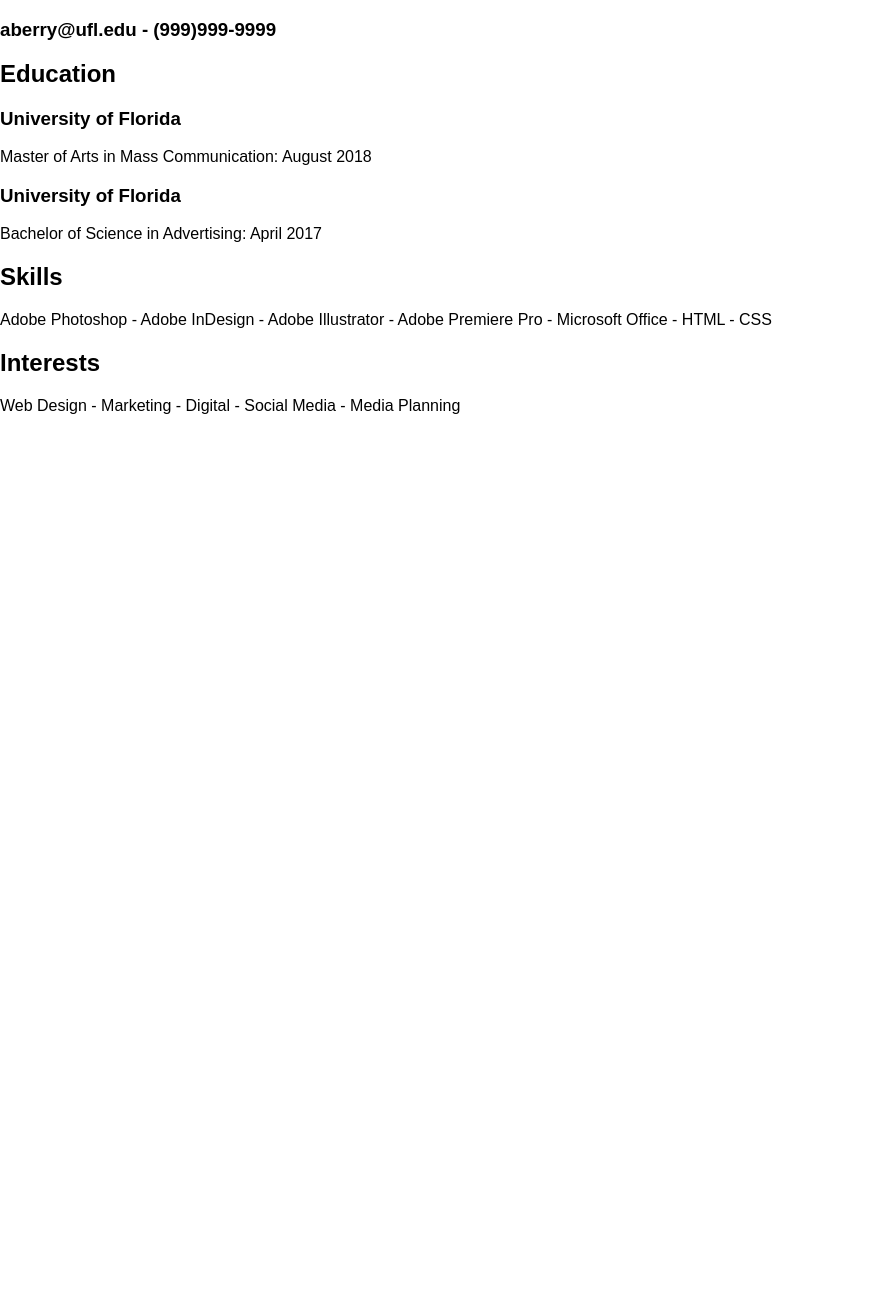
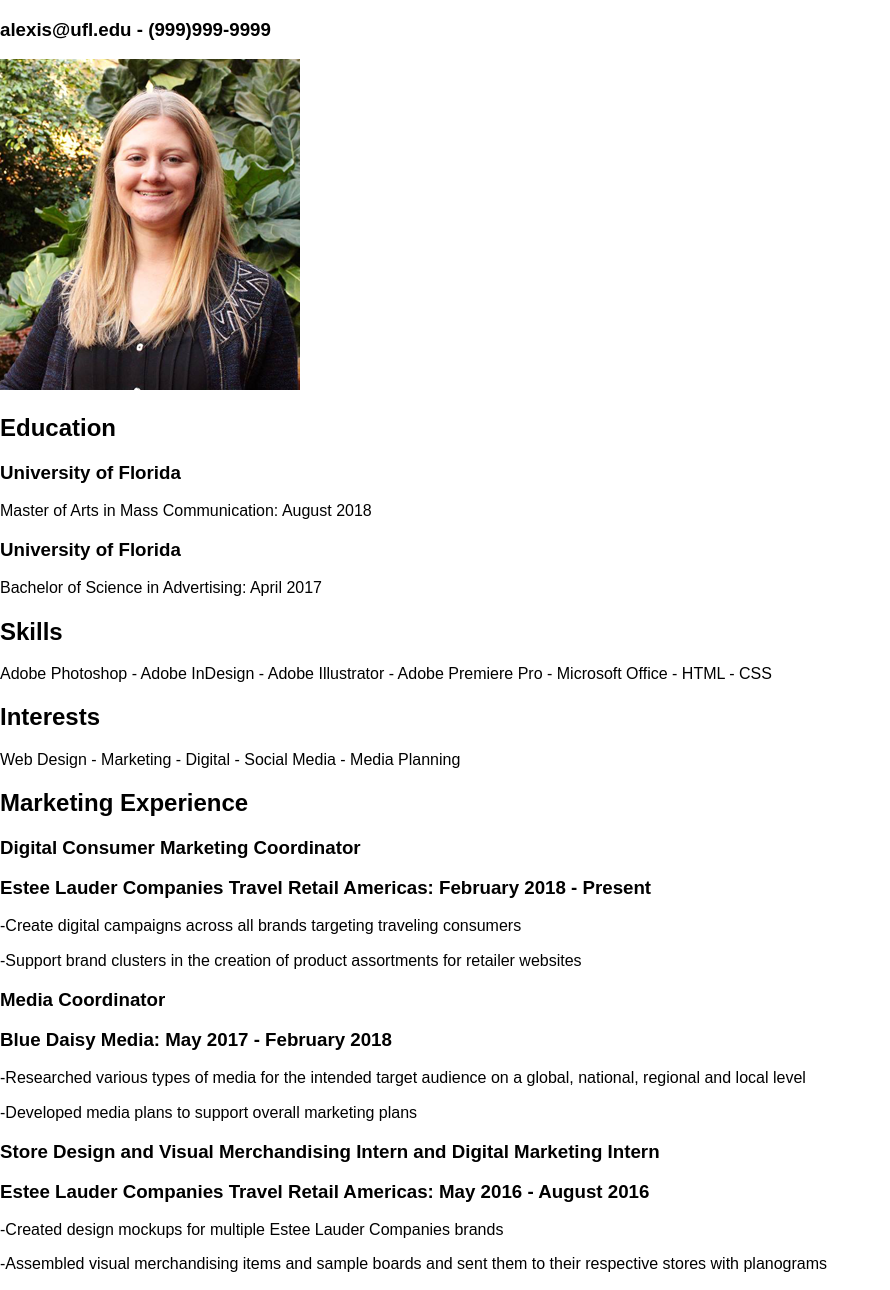
Before and after one commit to alexisberry101/project_resume_berry_alexis, a plain HTML site: page index.html in a window 1280 px wide. Shown: the part 61-1351 px from the top of the page, without its empty margins (0-890 px from the left). Before the commit the page ends 800 px from the top, so only its background shows below. Drawn offline with Linux system fonts and the light colour scheme; a web font is replaced by a local one.

Commit message:
add expereince and headshot to HTML

```diff
--- a/index.html
+++ b/index.html
@@ -12,7 +12,8 @@
 </head>
 <body>
   <h1>Alexis Whitney Berry</h1>
-  <h3>aberry@ufl.edu - (999)999-9999</h3>
+      <h3>alexis@ufl.edu - (999)999-9999</h3>
+      <img src="img/headshot.png" alt="headshot">
     <h2>Education</h2>
       <h3>University of Florida</h3>
         <p>Master of Arts in Mass Communication: August 2018</p>
@@ -22,6 +23,20 @@
       <p>Adobe Photoshop - Adobe InDesign - Adobe Illustrator - Adobe Premiere Pro - Microsoft Office - HTML - CSS</p>
     <h2>Interests</h2>
       <p>Web Design - Marketing - Digital - Social Media - Media Planning</p>
+    <h2>Marketing Experience</h2>
+      <h3>Digital Consumer Marketing Coordinator</h3>
+      <h3>Estee Lauder Companies Travel Retail Americas: February 2018 - Present</h3>
+        <p>-Create digital campaigns across all brands targeting traveling consumers</p>
+        <p>-Support brand clusters in the creation of product assortments for retailer websites</p>
+      <h3>Media Coordinator</h3>
+      <h3>Blue Daisy Media: May 2017 - February 2018</h3>
+        <p>-Researched various types of media for the intended target audience on a global, national, regional and local level</p>
+        <p>-Developed media plans to support overall marketing plans</p>
+      <h3>Store Design and Visual Merchandising Intern and Digital Marketing Intern</h3>
+      <h3>Estee Lauder Companies Travel Retail Americas: May 2016 - August 2016</h3>
+        <p>-Created design mockups for multiple Estee Lauder Companies brands</p>
+        <p>-Assembled visual merchandising items and sample boards and sent them to their respective stores with planograms</p>
+
 
 
 
```
Also changed, not shown: img/headshot.png (added). Lines whose indentation alone changed are shown as unchanged.
